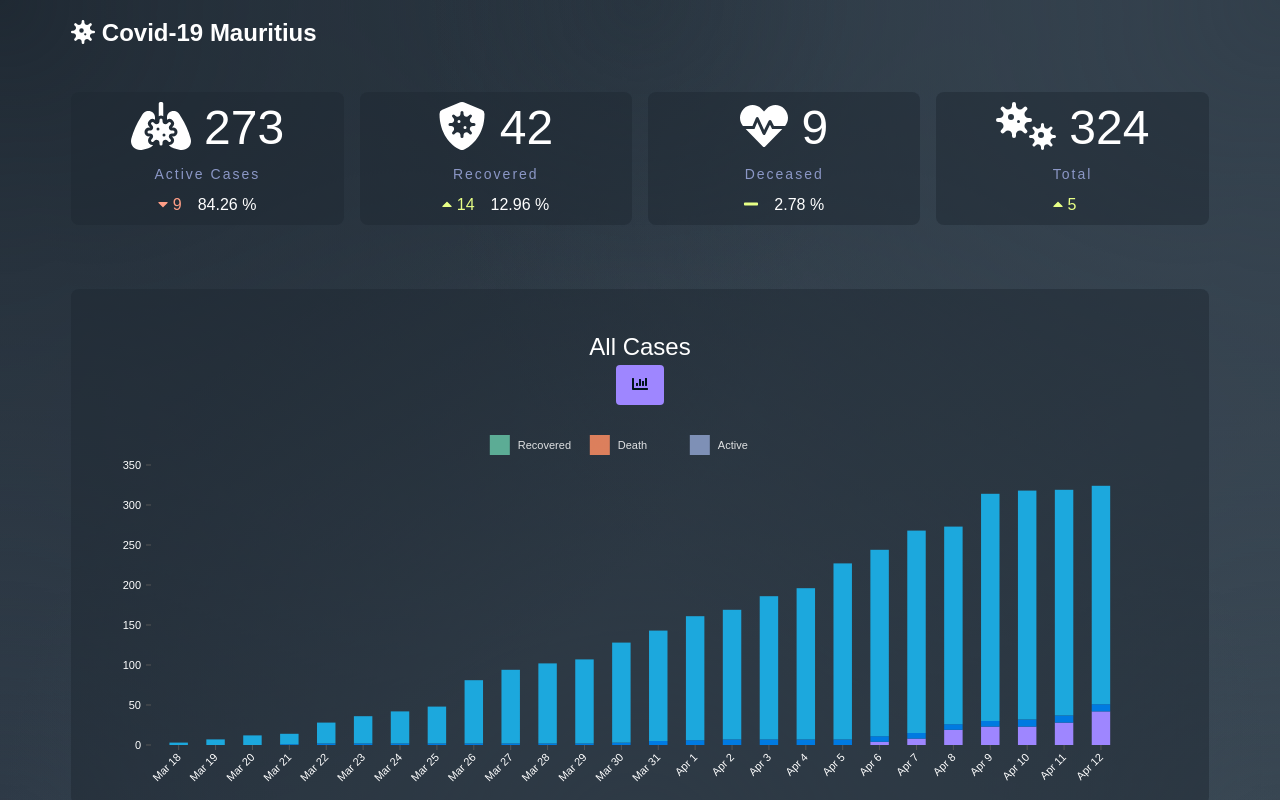
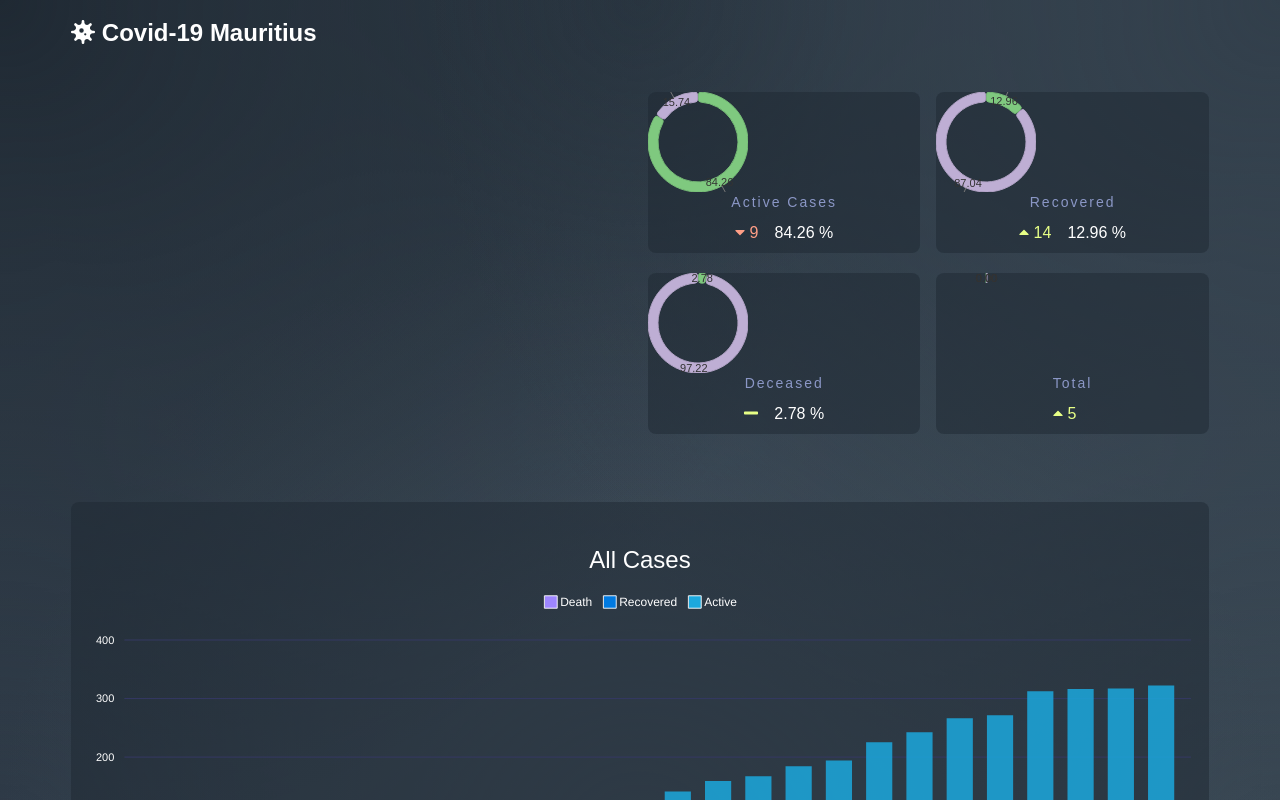
Before and after one commit to The-Macchiatos/covid-19-stats, a React (Create React App) app: page / in a window 1280 px wide. Shown: the top 800 px of the page. Built offline with nearby package versions, Linux system fonts and the light colour scheme.

Commit message:
New chart library

```diff
--- a/package.json
+++ b/package.json
@@ -7,17 +7,19 @@
     "@fortawesome/free-solid-svg-icons": "^5.13.0",
     "@fortawesome/react-fontawesome": "^0.1.9",
     "@nivo/bar": "^0.61.1",
+    "@nivo/core": "latest",
     "@nivo/pie": "^0.61.1",
     "@testing-library/jest-dom": "^4.2.4",
     "@testing-library/react": "^9.3.2",
     "@testing-library/user-event": "^7.1.2",
+    "apexcharts": "^3.18.1",
     "moment": "^2.24.0",
     "react": "^16.13.1",
+    "react-apexcharts": "^1.3.7",
     "react-dom": "^16.13.1",
     "react-scripts": "3.4.1",
     "reflexbox": "^4.0.6",
-    "styled-components": "^5.0.1",
-    "@nivo/core": "latest"
+    "styled-components": "^5.0.1"
   },
   "scripts": {
     "start": "react-scripts start",
--- a/src/App.js
+++ b/src/App.js
@@ -22,6 +22,7 @@ import {
 } from '@fortawesome/free-solid-svg-icons'
 
 import './style.css';
+import Box from "./components/base/Box";
 
 library.add(faCaretUp, faCaretDown, faMinus, faVirus, faViruses, faHeartbeat, faShieldVirus, faLungsVirus, faChartBar);
 
@@ -31,7 +32,12 @@ function App() {
   return (
     <>
       <MainContainer>
-          <Tiles columns={[1, 2, 4]} mb={4}>
+          <Tiles columns={[1, 2, 2]} mb={4}>
+              <Box>
+
+              </Box>
+              <Box>
+                  <Tiles columns={[1, 2, 2]} mb={4}>
                   {cardData.map((item, key) => (
                       <CardBox
                           key={key}
@@ -39,6 +45,9 @@ function App() {
                           {...item}
                       />))
                   }
+                  </Tiles>
+              </Box>
+
           </Tiles>
           <AllCases/>
           <NewCases/>
--- a/src/components/Charts/AllCases.js
+++ b/src/components/Charts/AllCases.js
@@ -7,6 +7,7 @@ import moment from 'moment';
 import {defs, styles} from "./styles";
 import Button from "../base/Button";
 import {FontAwesomeIcon} from "@fortawesome/react-fontawesome";
+import Chart from 'react-apexcharts'
 
 const vitals = data.map(d => {
   return {
@@ -17,89 +18,86 @@ const vitals = data.map(d => {
   };
 });
 
-const keys = ['Recovered', 'Death', 'Active'];
-
-
-const legends = {
-  dataFrom: 'keys',
-  anchor: 'top',
-  direction: 'row',
-  justify: false,
-  translateX: 0,
-  translateY: -30,
-  itemsSpacing: 0,
-  itemWidth: 100,
-  itemHeight: 20,
-  itemDirection: 'left-to-right',
-  itemOpacity: 0.85,
-  itemTextColor: '#ffffff',
-  symbolSize: 20,
-  effects: [
-    {
-      on: 'hover',
-      style: {
-        itemOpacity: 1
-      }
-    }
-  ]
-};
-
-const commonProps = {
-  margin: {top: 60, right: 80, bottom: 60, left: 80},
-  padding: 0.5,
-  data: vitals,
-  indexBy: 'Date',
-  keys,
-  enableGridY: false,
-  labelSkipWidth: 16,
-  labelSkipHeight: 16,
-  enableLabel: false,
-  axisBottom: {
-    tickRotation: -45
+const options = {
+  chart: {
+    id: 'all-cases',
+    type: 'bar',
+    stacked: true,
+    toolbar: {
+      show: false
+    },
+    zoom: {
+      enabled: true
+    },
   },
-  legends: [{...legends}],
-};
-
-const theme = {
-  axis: {
-    fontSize: '14px',
-    tickColor: '#eee',
-    ticks: {
-      line: {
-        stroke: '#555555'
-      },
-      text: {
-        fill: '#ffffff'
-      }
-    },
-    legend: {
-      text: {
-        fill: '#aaaaaa'
+  colors:['#9e86ff', '#007ae1', '#1ca8dd'],
+  dataLabels: {
+    enabled: false
+  },
+  grid: {
+    borderColor: '#343863',
+    yaxis: {
+      lines: {
+        show: true
       }
     }
   },
-  grid: {
-    line: {
-      stroke: '#555555'
+  stroke: {
+    show: true,
+    width: 2,
+    colors: ['transparent']
+  },
+  yaxis: {
+    labels: {
+      show: true,
+      style: {
+        colors: 'white'
+      }
     }
-  }
+  },
+  xaxis: {
+    type: 'datetime',
+    axisTicks: {
+      show: true,
+      borderType: 'solid',
+      color: '#007ae1',
+      height: 6,
+      offsetX: 0,
+      offsetY: 0
+    },
+    labels: {
+      show: true,
+      style: {
+        colors: 'white'
+      }
+    },
+    axisBorder: {
+      show: false
+    },
+    categories: data.map(d => moment(d.date, 'DD-MM-YYYY').format('MMM D'))
+  },
+  legend: {
+    position: 'top',
+    labels: {
+      colors: 'white',
+      useSeriesColors: false
+    },
+  },
 };
 
-const mobileProps = {
-  ...commonProps,
-  margin: {top: 30, right: -10, bottom: 90, left: 30},
-  axisBottom: {
-    tickRotation: -90
+const series =  [
+  {
+    name: 'Death',
+    data: data.map(d => d.death)
   },
-  legends: [{
-    ...legends,
-    anchor: 'top-left',
-    symbolSize: 10
-  }]
-};
-
-
-
+  {
+    name: 'Recovered',
+    data: data.map(d => d.recovered)
+  },
+  {
+    name: 'Active',
+    data: data.map(d => d.active.total)
+  }];
 
 const MainContainer = () => {
   const [groupMode, setGroupMode] = useState('stacked');
@@ -109,11 +107,6 @@ const MainContainer = () => {
     setGroupMode(groupMode === 'grouped' ? 'stacked' : 'grouped');
     console.log('happening');
   };
-
-
-  let isMobile = useCurrentScreen();
-  const barProps = isMobile ? mobileProps : commonProps;
-
 
 
   return (
@@ -127,22 +120,10 @@ const MainContainer = () => {
         All Cases
 
       </Text>
-      <Button onClick={toggle}><FontAwesomeIcon size="1x" icon="chart-bar"/></Button>
+     {/* <Button onClick={toggle}><FontAwesomeIcon size="1x" icon="chart-bar"/></Button>*/}
 
-      <Box __css={{height: 400}}>
-        <ResponsiveBar
-          {...barProps}
-          colors={{scheme: 'set2'}}
-          theme={theme}
-          groupMode={groupMode}
-          defs={defs}
-          fill={[
-            // match using object query
-            { match: { id: 'Recovered' }, id: 'gradientA' },
-            { match: { id: 'Active' }, id: 'gradientB' },
-            { match: { id: 'Death' }, id: 'gradientC' },
-          ]}
-        />
+      <Box p="2">
+        <Chart options={options} series={series} type="bar" height={320} />
       </Box>
     </Box>
   );
--- a/src/components/StatsCards.js
+++ b/src/components/StatsCards.js
@@ -3,6 +3,8 @@ import {Text, Box} from './base';
 import { FontAwesomeIcon } from '@fortawesome/react-fontawesome'
 import Flex from "./base/Flex";
 import Image from "./base/Image";
+import {ResponsivePie} from "@nivo/pie";
+import data from "../data/summary";
 
 const styles = {
     width: '100%',
@@ -19,16 +21,58 @@ const CardBox = ({text, cases, cases_prev, percentage, ...props}) => {
 
     const isNegative = cases - cases_prev < 0;
     const isZero = cases - cases_prev === 0;
+    const data = [
+        {
+            "id": "highlight",
+            "label": "highlight",
+            "value": Number(percentage || 0).toFixed(2)
+        },
+        {
+            "id": "rest",
+            "label": "rest",
+            "value": Number(100 - percentage || 0).toFixed(2)
+        }
+    ];
+
   return (
-    <Box mb={4} key={props.key} __css={styles}>
+    <Box mb={1} key={props.key} __css={styles}>
 {/*      <Flex alignItems='center' justifyContent='center'>
         <Image mt='3' height={'3.4rem'} mb='2' alt={`flaticon-${props.logo}`} src={`./icon-${props.logo}.svg`}/>
       </Flex>*/}
-      <Text
-        fontSize={6}
-        color='#FFFFFF'>
-          <FontAwesomeIcon size="1x" icon={props.logo}/> {cases}
-      </Text>
+      <Box width={100} height={100}>
+          <ResponsivePie
+              data={data}
+              innerRadius={0.8}
+              padAngle={0.7}
+              cornerRadius={3}
+              enableRadialLabels={false}
+              enableSlicesLabels={false}
+              colors={{ scheme: 'accent' }}
+              borderWidth={1}
+              borderColor={{ from: 'color', modifiers: [ [ 'darker', 0.2 ] ] }}
+              radialLabelsSkipAngle={10}
+              radialLabelsTextXOffset={6}
+              radialLabelsTextColor="#ffffff"
+              radialLabelsLinkOffset={0}
+              radialLabelsLinkDiagonalLength={16}
+              radialLabelsLinkHorizontalLength={24}
+              radialLabelsLinkStrokeWidth={1}
+              radialLabelsLinkColor={{ from: 'color' }}
+              slicesLabelsSkipAngle={10}
+              slicesLabelsTextColor="#333333"
+              animate={true}
+              motionStiffness={90}
+              motionDamping={15}
+              fill={[
+                  {
+                      match: {
+                          id: 'highlight'
+                      }
+                  }
+              ]}
+          />
+      </Box>
+
       <Text
         fontSize={1}
         fontWeight='400'
```
Also changed, not shown: 1 other file (tests, documents, lock files or other folders). Lines whose indentation alone changed are shown as unchanged.
